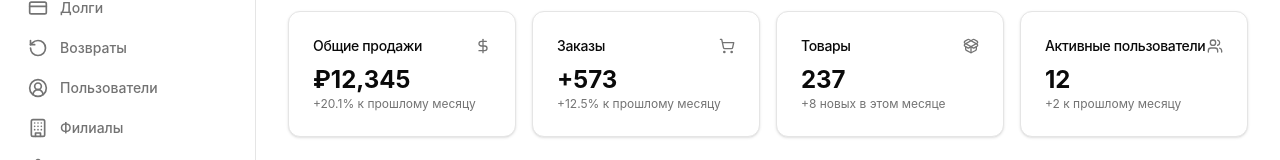
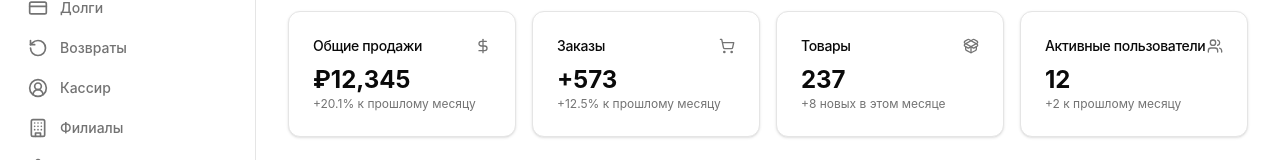
Before and after one commit to Shodmonov01/POS-system-2.0, a React (Vite) app: page /dashboard in a window 1280 px wide. Shown: the part 202-362 px from the top of the page. Built offline with nearby package versions, Linux system fonts and the light colour scheme; sample sign-in values are in the browser's storage.

Commit message:
refactor: renamed User field to Cashier

```diff
--- a/src/components/layout/Sidebar.tsx
+++ b/src/components/layout/Sidebar.tsx
@@ -56,7 +56,7 @@ export function Sidebar() {
     },
     {
       href: '/users',
-      label: 'Пользователи',
+      label: 'Кассир',
       icon: <UserCircle2 className="h-5 w-5" />,
       roles: ['admin'],
     },
```
